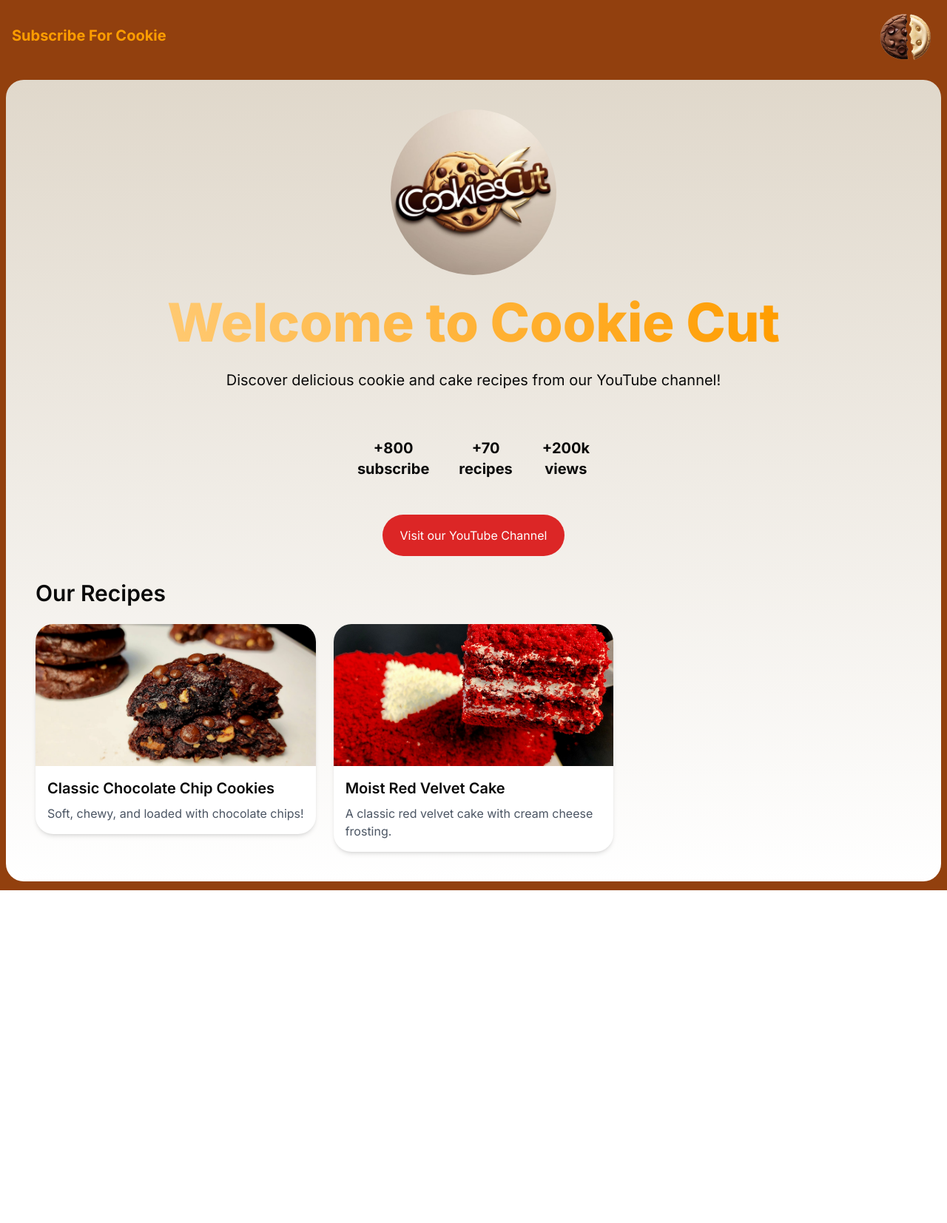
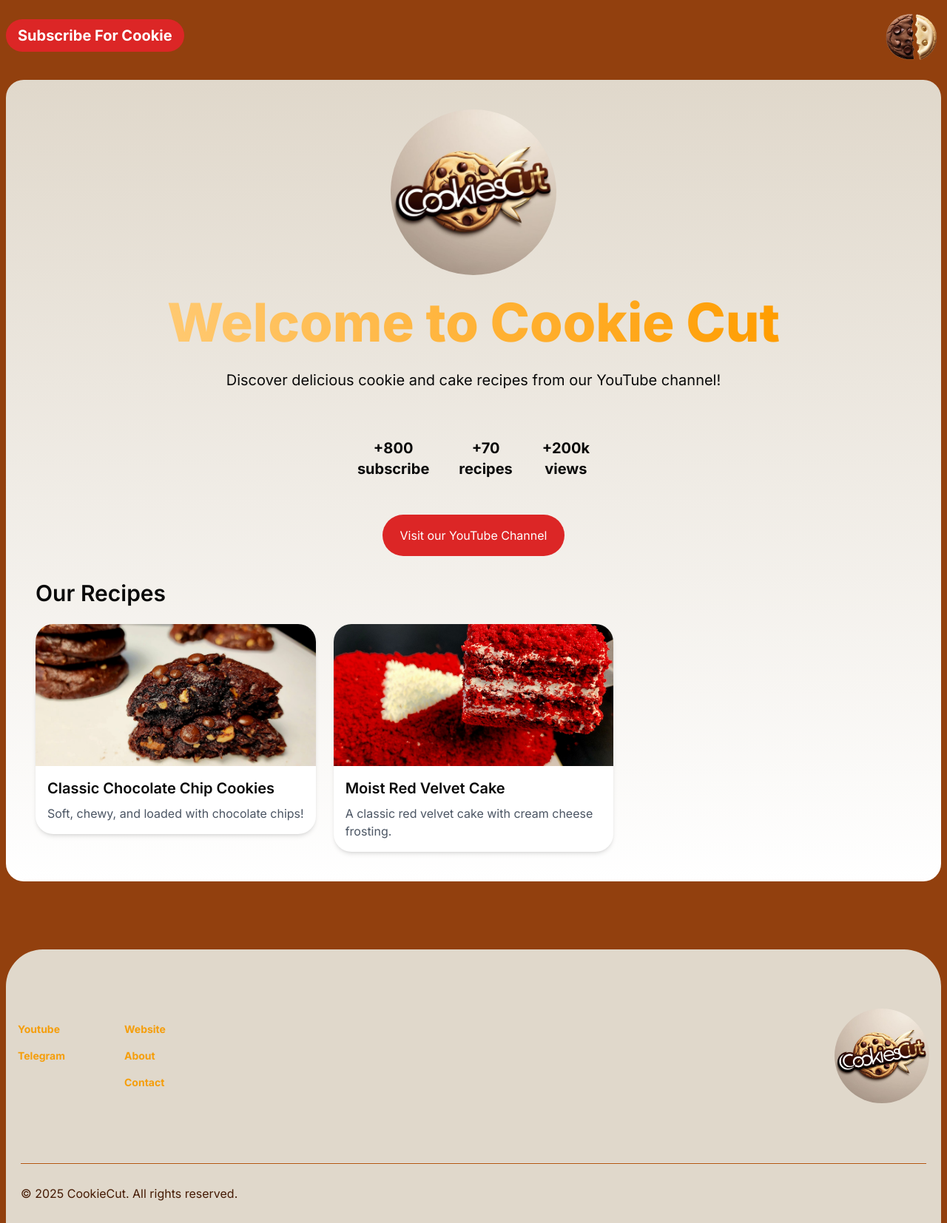
Before and after one commit to CookiesCut/Cookiecut-website, a Next.js app: page / in a window 1280 px wide. Shown: the whole page at 74% size. Before the commit the page ends 1204 px from the top, so only its background shows below. Built offline with nearby package versions, Linux system fonts and the light colour scheme.

Commit message:
feat (footer)

```diff
--- /dev/null
+++ b/app/components/Footer.tsx
@@ -0,0 +1,46 @@
+import Image from 'next/image'
+import Link from 'next/link'
+import React from 'react'
+
+export default function Footer() {
+  return (
+    <footer className='bg-amber-800 pt-20'>
+        <section className='flex justify-between items-center mx-2 px-4 py-20 bg-[#E0D8CB] rounded-t-[50px]'>
+            <div className='flex gap-20 text-sm font-bold'>
+                <ul className='flex flex-col gap-4'>
+                    <li className='text-amber-500 hover:text-amber-400'>
+                        <Link href={"https://www.youtube.com/@CookiesCut"} target='_blank'>Youtube</Link>
+                    </li>
+                    <li className='text-amber-500 hover:text-amber-400'>
+                        <Link href={"https://t.me/CookieCuts"} target='_blank'>Telegram</Link>
+                    </li>
+                </ul>
+                <ul className='flex flex-col gap-4'>
+                    <li className='text-amber-500 hover:text-amber-400'>
+                        <Link href={"/"}>Website</Link>
+                    </li>
+                    <li className='text-amber-500 hover:text-amber-400'>
+                        <Link href={"/about"}>About</Link>
+                    </li>
+                    <li className='text-amber-500 hover:text-amber-400'>
+                        <Link href={"/contact"}>Contact</Link>
+                    </li>
+                </ul>
+            </div>
+            <div>
+                <Image
+                    src={"/cookieCut-Logo.jpg"}
+                    alt='Logo'
+                    width={80}
+                    height={80}
+                    className='rounded-full md:w-32'
+                    />
+            </div>
+        </section>
+        <section className='bg-[#E0D8CB] mx-2'>
+            <hr className='text-amber-700 bg-amber-700 h-0.5 mx-5'/>
+            <p className='mx-5 py-7 text-amber-950 hover:text-amber-600'>© 2025 CookieCut. All rights reserved.</p>
+        </section>
+    </footer>
+  )
+}
--- a/app/components/Header.tsx
+++ b/app/components/Header.tsx
@@ -5,8 +5,10 @@ import Link from "next/link"
 export default function Header() {
   return (
     <header className="bg-amber-800">
-      <nav className="container mx-auto px-4 py-2 flex justify-between items-center">
-        <Link href="/" className="text-xl font-bold text-[#ff9d00] hover:text-[#ffc971]">
+      <nav className="container mx-auto px-2 py-2 flex justify-between items-center">
+        <Link
+          href="https://www.youtube.com/channel/UCc9DXHwVfF-7Sz6DKqX7mBw?sub_confirmation=1"
+          className="text-lg md:text-xl font-bold bg-red-600 text-white py-2 px-4 rounded-full">
           Subscribe For Cookie
         </Link>
         <Image
--- a/app/layout.tsx
+++ b/app/layout.tsx
@@ -2,6 +2,7 @@ import "./globals.css"
 import { Inter } from "next/font/google"
 import Header from "./components/Header"
 import type React from "react" // Added import for React
+import Footer from "./components/Footer"
 
 const inter = Inter({ subsets: ["latin"] })
 
@@ -20,6 +21,7 @@ export default function RootLayout({
       <body className={`${inter.className} `}>
         <Header />
         <main className="mx-auto px-2 py-3 bg-amber-800">{children}</main>
+        <Footer />
       </body>
     </html>
   )
```
